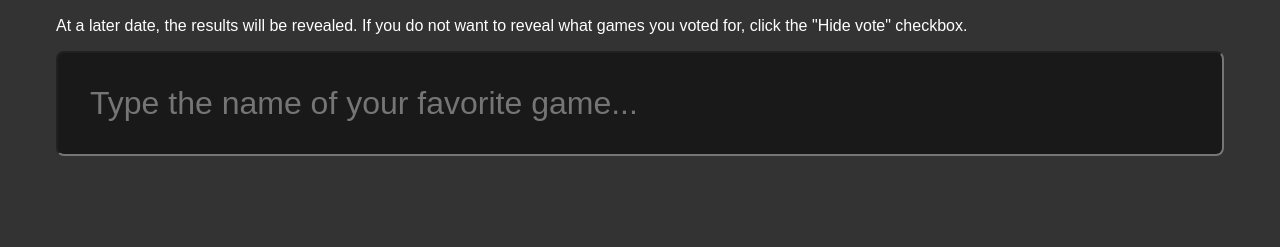
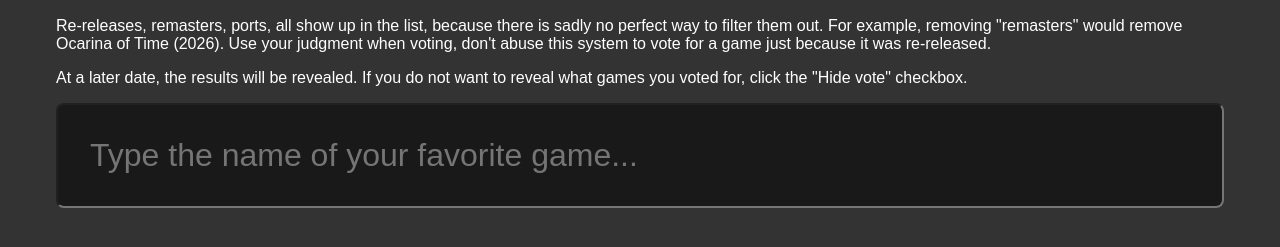
Before and after one commit to asso-msn/fairy-of-the-goty, a Python web app: template app/templates/index.html.j2 in a window 1280 px wide. Shown: the part 113-360 px from the top of the page. Run offline with Jinja, Linux system fonts and the light colour scheme; the template is opened without the code that fills it, so the values that code supplies are empty.

Commit message:
Add note about rereleases

```diff
--- a/app/templates/index.html.j2
+++ b/app/templates/index.html.j2
@@ -17,6 +17,13 @@
     <h1>Community GOTY {{ config.year }} voting</h1>
     <p>
         Vote for your favorite video games released in {{ config.year }}.
+    </p>
+    <p>
+        Re-releases, remasters, ports, all show up in the list, because there
+        is sadly no perfect way to filter them out. For example, removing
+        "remasters" would remove Ocarina of Time (2026).
+        Use your judgment when voting, don't abuse this system to vote for a
+        game just because it was re-released.
     </p>
     <p>
         At a later date, the results will be revealed. If you do not want to
```
